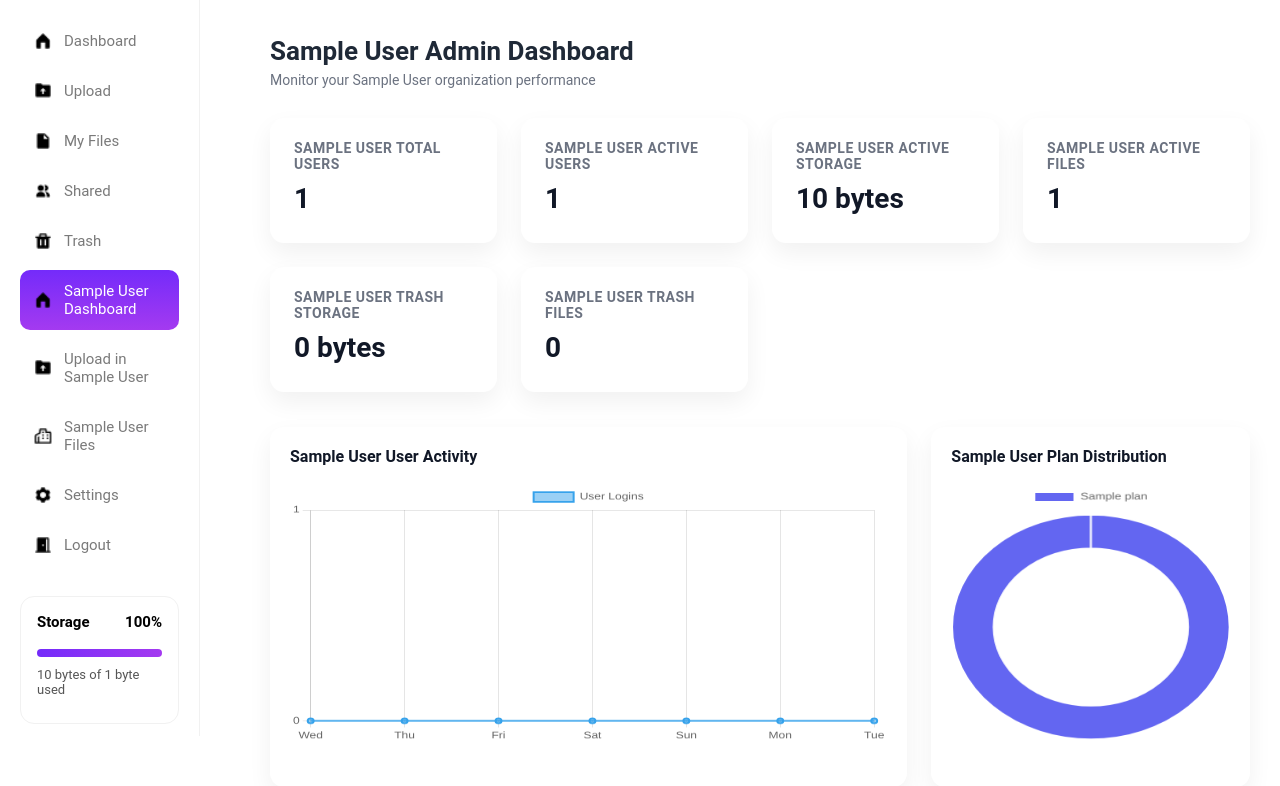
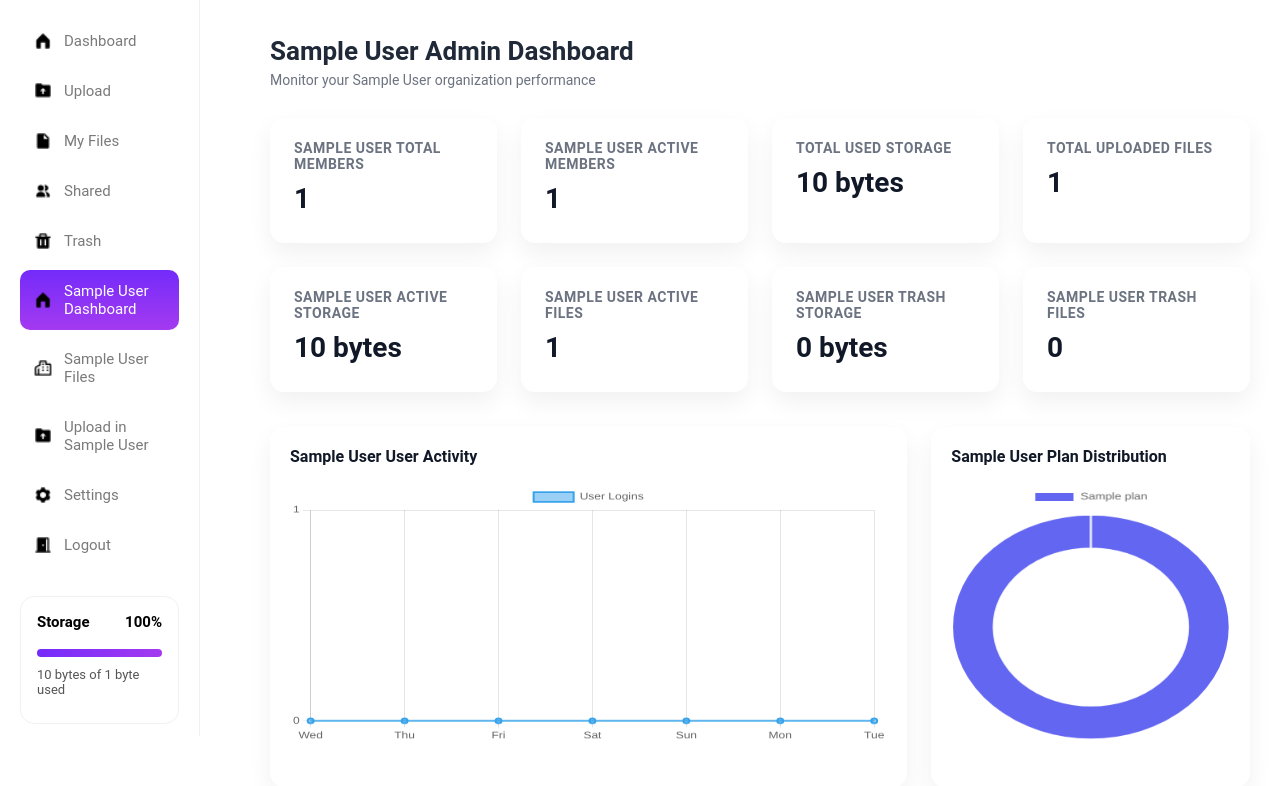
Before and after one commit to chandrajithA/vtscloudsync, a Django app: page /user/organization/admin/dashboard/ in a window 1280 px wide. Shown: the part 64-850 px from the top of the page. Run offline with Django 5.2, Linux system fonts and the light colour scheme; a user stored in the database is signed in; tables that the repository leaves empty hold one stand-in row (values such as "Sample post").

Commit message:
org file page opt conf

```diff
--- a/accounts/admin.py
+++ b/accounts/admin.py
@@ -67,7 +67,7 @@ class UserLoginActivityAdmin(admin.ModelAdmin):
 
 @admin.register(Organization)
 class OrganizationAdmin(admin.ModelAdmin):
-    list_display = ("id", "name", "short_name", "formatted_storage", "formatted_file_size", "created_at")
+    list_display = ("name", "short_name", "formatted_storage", "formatted_file_size", "created_at")
     search_fields = ("name", "short_name")
     ordering = ("-created_at",)
     readonly_fields = ("created_at",)
@@ -107,7 +107,6 @@ class OrganizationAdmin(admin.ModelAdmin):
 @admin.register(OrganizationMember)
 class OrganizationMemberAdmin(admin.ModelAdmin):
     list_display = (
-        "id",
         "user",
         "organization",
         "is_admin",
--- a/storageapp/templates/adminpanel/admin_base.html
+++ b/storageapp/templates/adminpanel/admin_base.html
@@ -58,10 +58,10 @@
     {% if request.user.org_membership.is_admin %}
     <a href="{% url 'storageapp:org_admin_dashboard' %}" class="nav-item {% if request.resolver_match.url_name == 'org_admin_dashboard' %}active{% endif %}"><img src="{% static 'images/dashboard.png' %}" alt="">{{request.user.org_membership.organization.short_name}} Dashboard</a>
     {% endif %}
+    <a href="{% url 'storageapp:org_files' %}" class="nav-item {% if request.resolver_match.url_name == 'org_files' %}active{% endif %}"><img src="{% static 'images/enterprise.png' %}" alt=""> {{request.user.org_membership.organization.short_name}} Files</a>
     {% if request.user.org_membership.can_upload %}
     <a href="{% url 'storageapp:org_upload_page' %}" class="nav-item {% if request.resolver_match.url_name == 'org_upload_page' %}active{% endif %}"><img src="{% static 'images/upload.png' %}" alt=""> Upload in {{request.user.org_membership.organization.short_name}}</a>
     {% endif %}
-    <a href="{% url 'storageapp:org_files' %}" class="nav-item {% if request.resolver_match.url_name == 'org_files' %}active{% endif %}"><img src="{% static 'images/enterprise.png' %}" alt=""> {{request.user.org_membership.organization.short_name}} Files</a>
     {% if request.user.org_membership.is_admin %}
     {% comment %} <a href="" class="nav-item {% if request.resolver_match.url_name == 'org_trash' %}active{% endif %}"><img src="{% static 'images/trash.png' %}" alt="">{{request.user.org_membership.organization.short_name}} Trash</a> {% endcomment %}
     {% endif %}
--- a/storageapp/templates/adminpanel/org-admin-dashboard.html
+++ b/storageapp/templates/adminpanel/org-admin-dashboard.html
@@ -30,14 +30,26 @@
 <div class="storage-cards admin-cards">
 
     <div class="card">
-        <h4>{% if request.user.org_membership %}{{request.user.org_membership.organization.short_name}} {% endif %}Total Users</h4>
+        <h4>{% if request.user.org_membership %}{{request.user.org_membership.organization.short_name}} {% endif %}Total Members</h4>
         <strong>{{ total_users|intcomma }}</strong>
 
     </div>
 
     <div class="card">
-        <h4>{% if request.user.org_membership %}{{request.user.org_membership.organization.short_name}} {% endif %}Active Users</h4>
+        <h4>{% if request.user.org_membership %}{{request.user.org_membership.organization.short_name}} {% endif %}Active Members</h4>
         <strong>{{ active_users|intcomma }}</strong>
+
+    </div>
+
+    <div class="card">
+        <h4>Total Used Storage</h4>
+        <strong>{{ total_storage_used|filesizeformat }}</strong>
+
+    </div>
+
+    <div class="card">
+        <h4>Total Uploaded Files</h4>
+        <strong>{{ total_files_count|intcomma }}</strong>
 
     </div>
 
--- a/storageapp/templates/adminpanel/super-admin-dashboard.html
+++ b/storageapp/templates/adminpanel/super-admin-dashboard.html
@@ -42,13 +42,13 @@
     </div>
 
     <div class="card">
-        <h4>Total Storage</h4>
+        <h4>Total Used Storage</h4>
         <strong>{{ total_storage_used|filesizeformat }}</strong>
 
     </div>
 
     <div class="card">
-        <h4>Total Files</h4>
+        <h4>Total Uploaded Files</h4>
         <strong>{{ total_files_count|intcomma }}</strong>
 
     </div>
--- a/storageapp/templates/storageapp/base.html
+++ b/storageapp/templates/storageapp/base.html
@@ -57,10 +57,10 @@
     {% if request.user.org_membership.is_admin %}
     <a href="{% url 'storageapp:org_admin_dashboard' %}" class="nav-item {% if request.resolver_match.url_name == 'org_admin_dashboard' %}active{% endif %}"><img src="{% static 'images/dashboard.png' %}" alt="">{{request.user.org_membership.organization.short_name}} Dashboard</a>
     {% endif %}
+    <a href="{% url 'storageapp:org_files' %}" class="nav-item {% if request.resolver_match.url_name == 'org_files' %}active{% endif %}"><img src="{% static 'images/enterprise.png' %}" alt=""> {{request.user.org_membership.organization.short_name}} Files</a>
     {% if request.user.org_membership.can_upload %}
     <a href="{% url 'storageapp:org_upload_page' %}" class="nav-item {% if request.resolver_match.url_name == 'org_upload_page' %}active{% endif %}"><img src="{% static 'images/upload.png' %}" alt=""> Upload in {{request.user.org_membership.organization.short_name}}</a>
     {% endif %}
-    <a href="{% url 'storageapp:org_files' %}" class="nav-item {% if request.resolver_match.url_name == 'org_files' %}active{% endif %}"><img src="{% static 'images/enterprise.png' %}" alt=""> {{request.user.org_membership.organization.short_name}} Files</a>
     {% if request.user.org_membership.is_admin %}
     {% comment %} <a href="" class="nav-item {% if request.resolver_match.url_name == 'org_trash' %}active{% endif %}"><img src="{% static 'images/trash.png' %}" alt="">{{request.user.org_membership.organization.short_name}} Trash</a> {% endcomment %}
     {% endif %}
--- a/storageapp/urls.py
+++ b/storageapp/urls.py
@@ -22,9 +22,12 @@ urlpatterns = [
     path("file/<int:file_id>/share/", share_file_api, name="share_file"),
     path("file/<int:file_id>/download/", download_file, name="download_file"),
     path("file/<int:file_id>/view/", view_file, name="view_file"),
-
     path("shared/<int:shared_id>/remove/", remove_shared_file, name="remove_shared_file"),
     path("shared/<int:shared_id>/remove_own/", remove_shared_own_file, name="remove_shared_own_file"),
+
+    path("file/org/<int:file_id>/trash/", org_move_to_trash, name="org_move_to_trash"),
+    path("file/org/<int:file_id>/download/", org_download_file, name="org_download_file"),
+    path("file/org/<int:file_id>/view/", org_view_file, name="org_view_file"),
 
     path("check-username/", check_username, name="check_username"),
     path("update-username/", update_username, name="update_username"),
--- a/storageapp/views.py
+++ b/storageapp/views.py
@@ -58,7 +58,9 @@ def dashboard(request):
             }
 
         # ---- RECENT FILES ----
-        recent_files = files.order_by("-uploaded_at")[:6]
+        recent_files = files.filter(
+            uploaded_at__gte=timezone.now() - timedelta(hours=24)
+        ).order_by("-uploaded_at")
 
         return render(request, "storageapp/dashboard.html", {
             "cards": cards,
@@ -93,12 +95,6 @@ def admin_dashboard(request):
         org_deleted_files = CloudFile.objects.filter(organization__isnull=False,is_deleted=True)
         org_deleted_files_count = org_deleted_files.count()
         org_trash_storage = org_deleted_files.aggregate(total=models.Sum("file_size"))["total"] or 0
-        # Plan distribution
-        plan_stats = (
-            UserSubscription.objects
-            .values("plan__name")
-            .annotate(count=Count("id"))
-        )
 
         recent_activity = (
             FileHistory.objects
@@ -255,12 +251,6 @@ def org_admin_dashboard(request):
         org_deleted_files = CloudFile.objects.filter(organization=org,is_deleted=True)
         org_deleted_files_count = org_deleted_files.count()
         org_trash_storage = org_deleted_files.aggregate(total=models.Sum("file_size"))["total"] or 0
-        # Plan distribution
-        plan_stats = (
-            UserSubscription.objects.filter(user__org_membership__organization=org)
-            .values("plan__name")
-            .annotate(count=Count("user", distinct=True))
-        )
 
         recent_activity = (
             FileHistory.objects.filter(organization=org)
@@ -424,8 +414,12 @@ def upload_page(request):
         # 👇 IMPORTANT PART
         recent_uploads = (
             FileHistory.objects
-            .filter(user=request.user,organization=None)
-            .order_by("-created_at")[:10]
+            .filter(
+                user=request.user,
+                organization=None,
+                created_at__gte=timezone.now() - timedelta(hours=24)
+            )
+            .order_by("-created_at")
         )
 
         return render(
@@ -676,8 +670,12 @@ def org_upload_page(request):
             # 👇 IMPORTANT PART
             recent_uploads = (
                 FileHistory.objects
-                .filter(user=request.user,organization=org)
-                .order_by("-created_at")[:10]
+                .filter(
+                    user=request.user,
+                    organization=org,
+                    created_at__gte=timezone.now() - timedelta(hours=24)
+                )
+                .order_by("-created_at")
             )
 
             return render(
@@ -1194,7 +1192,6 @@ def org_files(request):
         file_type = request.GET.get("type")
 
         files = CloudFile.objects.filter(
-            user=request.user,
             organization=org,
             is_deleted=False
         )
@@ -1220,6 +1217,109 @@ def org_files(request):
         return redirect('storageapp:dashboard')
 
 
+@require_POST
+@login_required
+def org_move_to_trash(request, file_id):
+
+    org_member = request.user.org_membership
+    org = request.user.org_membership.organization
+    if org_member and org and org_member.can_delete and org_member.is_active and org.is_active:
+
+        file = get_object_or_404(CloudFile, id=file_id, organization=org)
+        file.is_deleted = True
+        file.deleted_at = timezone.now()
+        file.save()
+
+        files = CloudFile.objects.filter( organization=org, is_deleted=False)
+
+        stats = {
+            "document": {
+                "count": files.filter(file_type="document").count(),
+                "size": files.filter(file_type="document")
+                            .aggregate(s=Sum("file_size"))["s"] or 0
+            },
+            "image": {
+                "count": files.filter(file_type="image").count(),
+                "size": files.filter(file_type="image")
+                            .aggregate(s=Sum("file_size"))["s"] or 0
+            },
+            "video": {
+                "count": files.filter(file_type="video").count(),
+                "size": files.filter(file_type="video")
+                            .aggregate(s=Sum("file_size"))["s"] or 0
+            },
+            "other": {
+                "count": files.filter(file_type="other").count(),
+                "size": files.filter(file_type="other")
+                            .aggregate(s=Sum("file_size"))["s"] or 0
+            },
+        }
+
+        return JsonResponse({
+            "success": True,
+            "stats": stats
+        })
+    elif request.user.is_superuser:
+        return redirect('storageapp:admin_dashboard')
+    else:
+        return redirect('storageapp:dashboard')
+
+
+
+
+
+@login_required
+def org_download_file(request, file_id):
+    org_member = request.user.org_membership
+    org = request.user.org_membership.organization
+    if org_member and org and org_member.can_download and org_member.is_active and org.is_active:
+
+        file = CloudFile.objects.filter(
+            id=file_id,
+            organization=org,
+            is_deleted=False
+        ).distinct().first()
+
+        if not file:
+            raise Http404("File not accessible")
+
+        url = generate_presigned_url(
+            file.public_id,
+            download=True,
+            filename=file.file_name
+        )
+
+        return redirect(url)
+    elif request.user.is_superuser:
+        return redirect('storageapp:admin_dashboard')
+    else:
+        return redirect('storageapp:dashboard')
+
+
+@login_required
+def org_view_file(request, file_id):
+    org_member = request.user.org_membership
+    org = request.user.org_membership.organization
+    if org_member and org and org_member.can_view and org_member.is_active and org.is_active:
+        file = CloudFile.objects.filter(
+            id=file_id,
+            organization=org,
+            is_deleted=False
+        ).distinct().first()
+
+        if not file:
+            raise Http404("File not accessible")
+
+        # generate fresh temporary S3 link
+        url = generate_presigned_url(file.public_id)
+
+        return redirect(url)
+    elif request.user.is_superuser:
+        return redirect('storageapp:admin_dashboard')
+    else:
+        return redirect('storageapp:dashboard')
+
+
 
 @login_required
 def trash(request):
```
Also changed, not shown: storageapp/templates/storageapp/org-files.html (+5 -3 lines).
